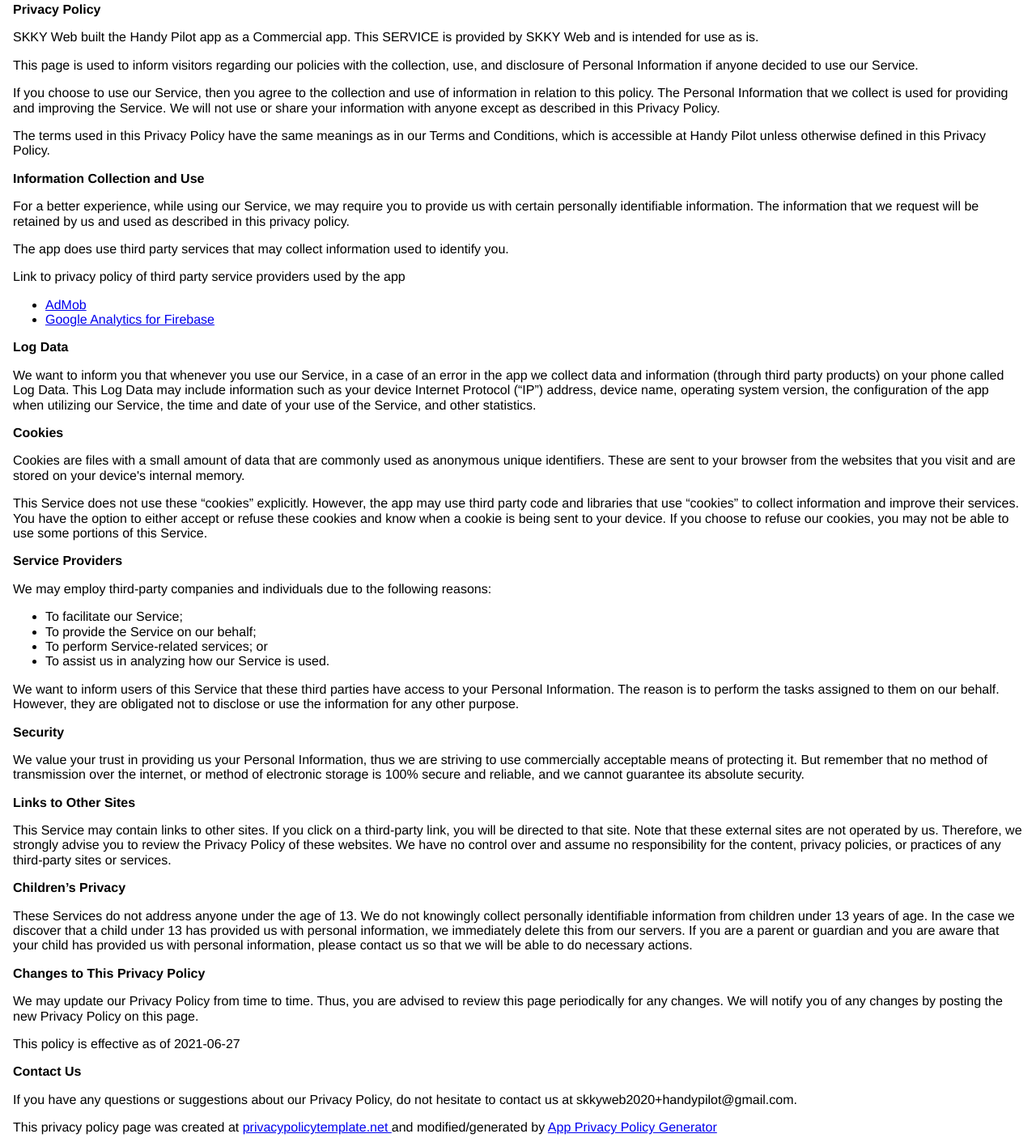
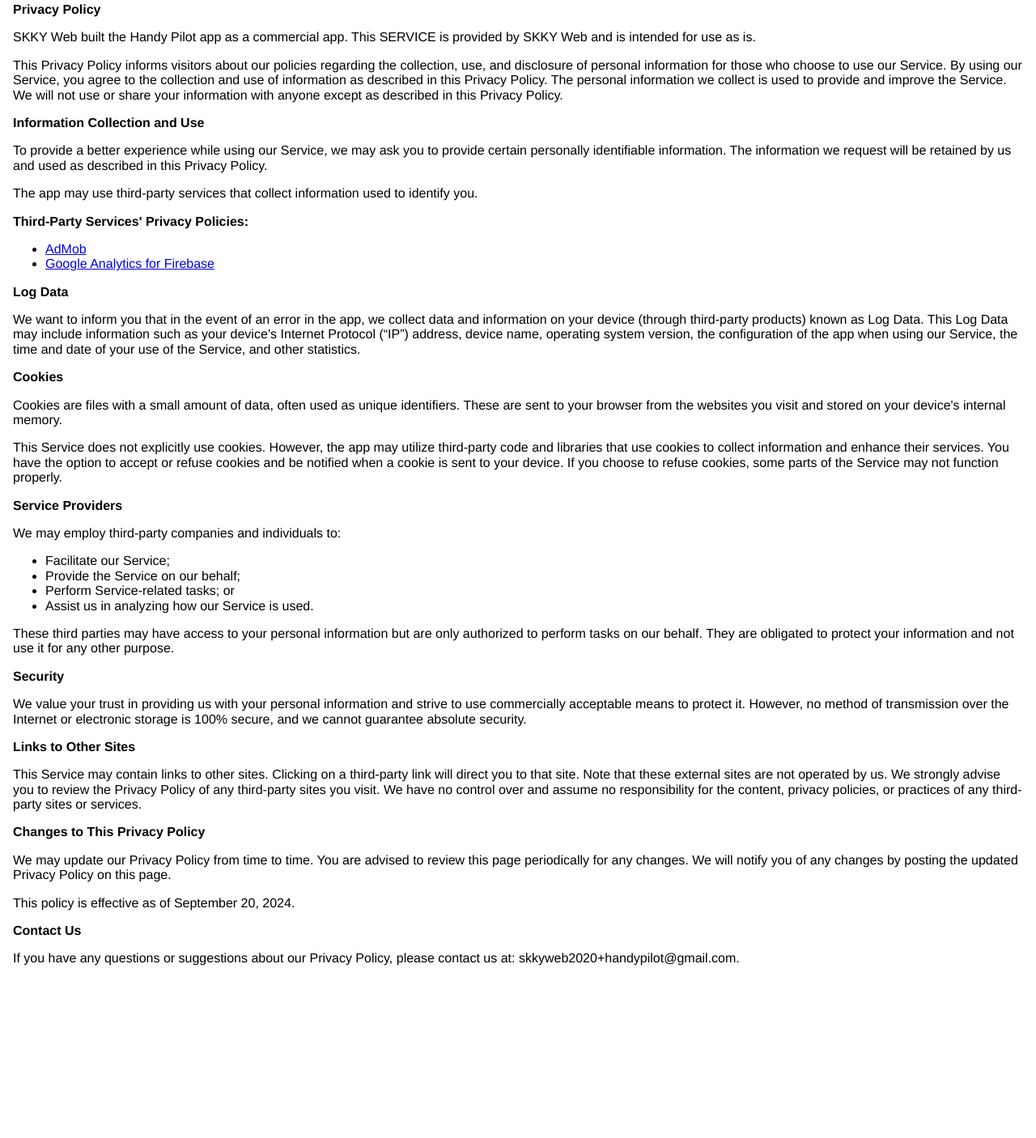
Before and after one commit to SKKYWEB/handypilot, a plain HTML site: page index.html in a window 1280 px wide. Shown: the part 13-1419 px from the top of the page at 81% size. After the commit the page ends 1239 px from the top, so only its background shows below. Drawn offline with Linux system fonts and the light colour scheme.

Commit message:
Add files via upload

```diff
--- a/index.html
+++ b/index.html
@@ -14,102 +14,32 @@
     </head>
     <body>
     <strong>Privacy Policy</strong> <p>
-                  SKKY Web built the Handy Pilot app as
-                  a Commercial app. This SERVICE is provided by
-                  SKKY Web  and is intended for use as
-                  is.
+                  SKKY Web built the Handy Pilot app as a commercial app. This SERVICE is provided by SKKY Web and is intended for use as is.
                 </p> <p>
-                  This page is used to inform visitors regarding our
-                  policies with the collection, use, and disclosure of Personal
-                  Information if anyone decided to use our Service.
+                  This Privacy Policy informs visitors about our policies regarding the collection, use, and disclosure of personal information for those who choose to use our Service. By using our Service, you agree to the collection and use of information as described in this Privacy Policy. The personal information we collect is used to provide and improve the Service. We will not use or share your information with anyone except as described in this Privacy Policy.
+                </p> <p><strong>Information Collection and Use</strong></p> <p>
+                  To provide a better experience while using our Service, we may ask you to provide certain personally identifiable information. The information we request will be retained by us and used as described in this Privacy Policy.
                 </p> <p>
-                  If you choose to use our Service, then you agree to
-                  the collection and use of information in relation to this
-                  policy. The Personal Information that we collect is
-                  used for providing and improving the Service. We will not use or share your information with
-                  anyone except as described in this Privacy Policy.
+                  The app may use third-party services that collect information used to identify you.
+                </p> <p><strong>Third-Party Services' Privacy Policies:</strong></p> <p>
+                  </p> <ul><!----><li><a href="https://support.google.com/admob/answer/6128543?hl=en" target="_blank" rel="noopener noreferrer">AdMob</a></li><li><a href="https://firebase.google.com/policies/analytics" target="_blank" rel="noopener noreferrer">Google Analytics for Firebase</a></li><!----><!----><!----><!----><!----><!----><!----><!----><!----><!----><!----><!----><!----><!----><!----><!----><!----><!----><!----><!----><!----><!----><!----><!----></ul></div> <p><strong>Log Data</strong></p> <p>
+                  We want to inform you that in the event of an error in the app, we collect data and information on your device (through third-party products) known as Log Data. This Log Data may include information such as your device’s Internet Protocol (“IP”) address, device name, operating system version, the configuration of the app when using our Service, the time and date of your use of the Service, and other statistics.
+                </p> <p><strong>Cookies</strong></p> <p>
+                  Cookies are files with a small amount of data, often used as unique identifiers. These are sent to your browser from the websites you visit and stored on your device's internal memory.
                 </p> <p>
-                  The terms used in this Privacy Policy have the same meanings
-                  as in our Terms and Conditions, which is accessible at
-                  Handy Pilot unless otherwise defined in this Privacy Policy.
-                </p> <p><strong>Information Collection and Use</strong></p> <p>
-                  For a better experience, while using our Service, we
-                  may require you to provide us with certain personally
-                  identifiable information. The information that
-                  we request will be retained by us and used as described in this privacy policy.
-                </p> <div><p>
-                    The app does use third party services that may collect
-                    information used to identify you.
-                  </p> <p>
-                    Link to privacy policy of third party service providers used
-                    by the app
-                  </p> <ul><!----><li><a href="https://support.google.com/admob/answer/6128543?hl=en" target="_blank" rel="noopener noreferrer">AdMob</a></li><li><a href="https://firebase.google.com/policies/analytics" target="_blank" rel="noopener noreferrer">Google Analytics for Firebase</a></li><!----><!----><!----><!----><!----><!----><!----><!----><!----><!----><!----><!----><!----><!----><!----><!----><!----><!----><!----><!----><!----><!----><!----><!----></ul></div> <p><strong>Log Data</strong></p> <p>
-                  We want to inform you that whenever you
-                  use our Service, in a case of an error in the app
-                  we collect data and information (through third party
-                  products) on your phone called Log Data. This Log Data may
-                  include information such as your device Internet Protocol
-                  (“IP”) address, device name, operating system version, the
-                  configuration of the app when utilizing our Service,
-                  the time and date of your use of the Service, and other
-                  statistics.
-                </p> <p><strong>Cookies</strong></p> <p>
-                  Cookies are files with a small amount of data that are
-                  commonly used as anonymous unique identifiers. These are sent
-                  to your browser from the websites that you visit and are
-                  stored on your device's internal memory.
-                </p> <p>
-                  This Service does not use these “cookies” explicitly. However,
-                  the app may use third party code and libraries that use
-                  “cookies” to collect information and improve their services.
-                  You have the option to either accept or refuse these cookies
-                  and know when a cookie is being sent to your device. If you
-                  choose to refuse our cookies, you may not be able to use some
-                  portions of this Service.
+                  This Service does not explicitly use cookies. However, the app may utilize third-party code and libraries that use cookies to collect information and enhance their services. You have the option to accept or refuse cookies and be notified when a cookie is sent to your device. If you choose to refuse cookies, some parts of the Service may not function properly.
                 </p> <p><strong>Service Providers</strong></p> <p>
-                  We may employ third-party companies and
-                  individuals due to the following reasons:
-                </p> <ul><li>To facilitate our Service;</li> <li>To provide the Service on our behalf;</li> <li>To perform Service-related services; or</li> <li>To assist us in analyzing how our Service is used.</li></ul> <p>
-                  We want to inform users of this Service
-                  that these third parties have access to your Personal
-                  Information. The reason is to perform the tasks assigned to
-                  them on our behalf. However, they are obligated not to
-                  disclose or use the information for any other purpose.
+                  We may employ third-party companies and individuals to:
+                </p> <ul><li>Facilitate our Service;</li> <li>Provide the Service on our behalf;</li> <li>Perform Service-related tasks; or</li> <li>Assist us in analyzing how our Service is used.</li></ul> <p>
+                  These third parties may have access to your personal information but are only authorized to perform tasks on our behalf. They are obligated to protect your information and not use it for any other purpose.
                 </p> <p><strong>Security</strong></p> <p>
-                  We value your trust in providing us your
-                  Personal Information, thus we are striving to use commercially
-                  acceptable means of protecting it. But remember that no method
-                  of transmission over the internet, or method of electronic
-                  storage is 100% secure and reliable, and we cannot
-                  guarantee its absolute security.
+                  We value your trust in providing us with your personal information and strive to use commercially acceptable means to protect it. However, no method of transmission over the Internet or electronic storage is 100% secure, and we cannot guarantee absolute security.
                 </p> <p><strong>Links to Other Sites</strong></p> <p>
-                  This Service may contain links to other sites. If you click on
-                  a third-party link, you will be directed to that site. Note
-                  that these external sites are not operated by us.
-                  Therefore, we strongly advise you to review the
-                  Privacy Policy of these websites. We have
-                  no control over and assume no responsibility for the content,
-                  privacy policies, or practices of any third-party sites or
-                  services.
-                </p> <p><strong>Children’s Privacy</strong></p> <p>
-                  These Services do not address anyone under the age of 13.
-                  We do not knowingly collect personally
-                  identifiable information from children under 13 years of age. In the case
-                  we discover that a child under 13 has provided
-                  us with personal information, we immediately
-                  delete this from our servers. If you are a parent or guardian
-                  and you are aware that your child has provided us with
-                  personal information, please contact us so that
-                  we will be able to do necessary actions.
+                  This Service may contain links to other sites. Clicking on a third-party link will direct you to that site. Note that these external sites are not operated by us. We strongly advise you to review the Privacy Policy of any third-party sites you visit. We have no control over and assume no responsibility for the content, privacy policies, or practices of any third-party sites or services.
                 </p> <p><strong>Changes to This Privacy Policy</strong></p> <p>
-                  We may update our Privacy Policy from
-                  time to time. Thus, you are advised to review this page
-                  periodically for any changes. We will
-                  notify you of any changes by posting the new Privacy Policy on
-                  this page.
-                </p> <p>This policy is effective as of 2021-06-27</p> <p><strong>Contact Us</strong></p> <p>
-                  If you have any questions or suggestions about our
-                  Privacy Policy, do not hesitate to contact us at skkyweb2020+handypilot@gmail.com.
-                </p> <p>This privacy policy page was created at <a href="https://privacypolicytemplate.net" target="_blank" rel="noopener noreferrer">privacypolicytemplate.net </a>and modified/generated by <a href="https://app-privacy-policy-generator.nisrulz.com/" target="_blank" rel="noopener noreferrer">App Privacy Policy Generator</a></p>
+                  We may update our Privacy Policy from time to time. You are advised to review this page periodically for any changes. We will notify you of any changes by posting the updated Privacy Policy on this page.
+                </p> <p>This policy is effective as of September 20, 2024.</p> <p><strong>Contact Us</strong></p> <p>
+                  If you have any questions or suggestions about our Privacy Policy, please contact us at: skkyweb2020+handypilot@gmail.com.
+                </p>
     </body>
     </html>
```
